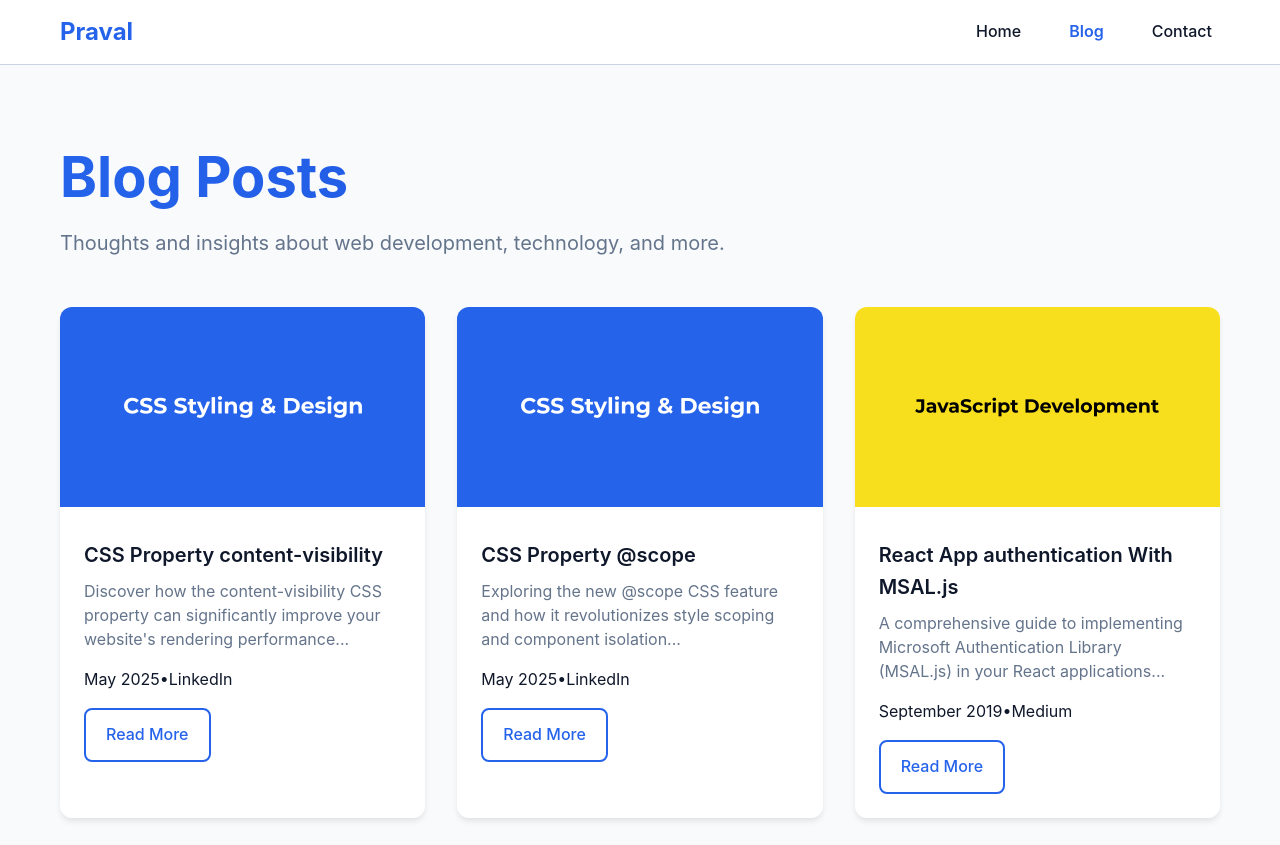
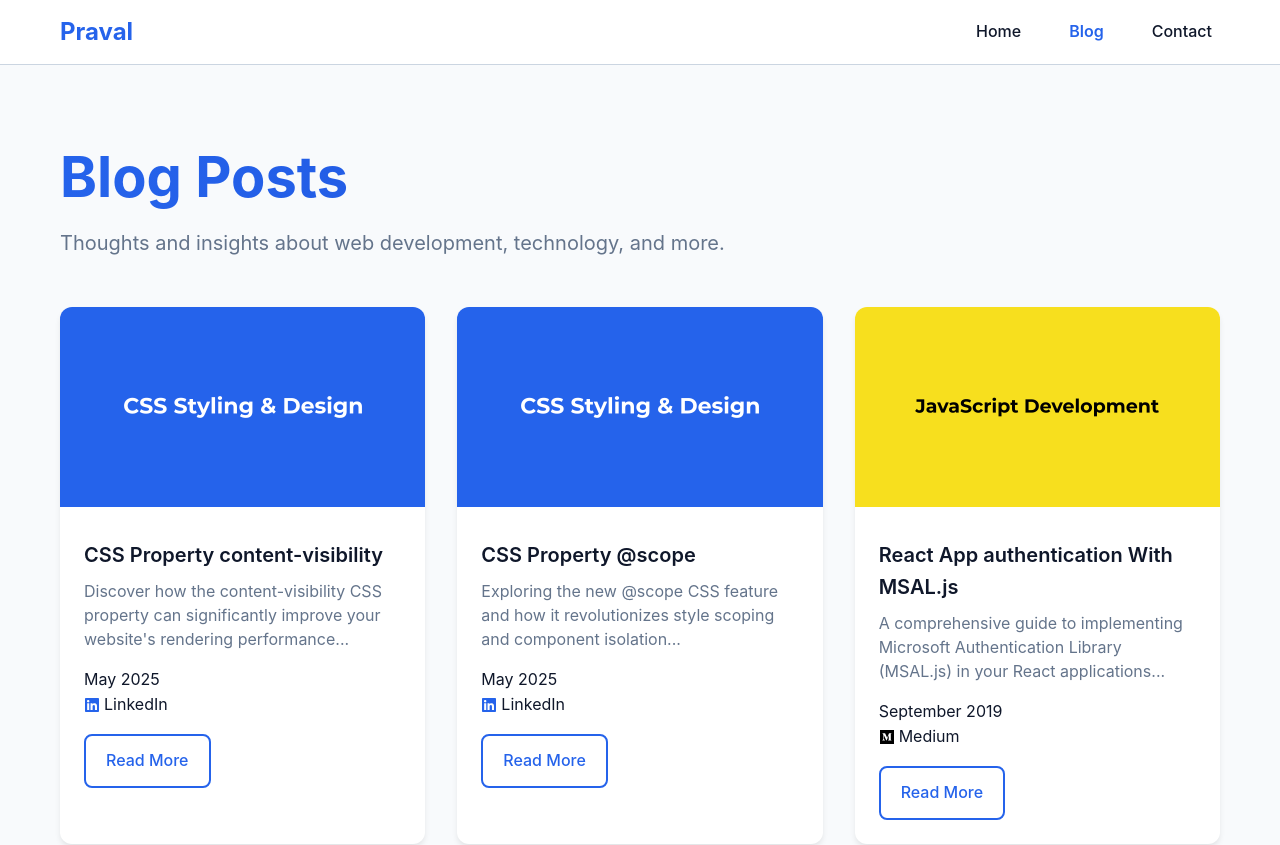
Before and after one commit to pravl/portfolio, a React (Vite) app: page /blog in a window 1280 px wide. Shown: the top 845 px of the page. Built offline with nearby package versions, Linux system fonts and the light colour scheme.

Commit message:
feat: update blog card styling with animations and fix Medium icon color

```diff
--- a/src/pages/Blog.tsx
+++ b/src/pages/Blog.tsx
@@ -1,4 +1,6 @@
 import { useState, useEffect } from 'react'
+import { FaLinkedin } from 'react-icons/fa'
+import { FaMedium } from 'react-icons/fa'
 import cssPlaceholder from '../assets/css-post-placeholder.jpg';
 import javascriptPlaceholder from '../assets/javascript-post-placeholder.jpg';
 import htmlAccessibilityPlaceholder from '../assets/html-accessibility-placeholder.jpg';
@@ -110,14 +112,29 @@ const Blog = () => {
         <div className="blog-grid">
           {posts.map((post) => (
             <article key={post.id} className="blog-card animate-fade-in">
-              <img src={post.image} alt={post.title} className="blog-image" />
+              <img
+                src={post.image}
+                alt={post.title}
+                className="blog-image"
+              />
               <div className="blog-content">
                 <h3 className="blog-title">{post.title}</h3>
                 <p className="blog-excerpt">{post.excerpt}</p>
                 <div className="blog-meta">
                   <span>{formatDate(post.date)}</span>
-                  <span>•</span>
-                  <span>{post.source === 'medium' ? 'Medium' : 'LinkedIn'}</span>
+                  <span style={{ display: 'flex', alignItems: 'center', gap: '4px' }}>
+                    {post.source === 'medium' ? (
+                      <>
+                        <FaMedium style={{ color: '#000000' }} />
+                        Medium
+                      </>
+                    ) : (
+                      <>
+                        <FaLinkedin style={{ color: '#2563eb' }} />
+                        LinkedIn
+                      </>
+                    )}
+                  </span>
                 </div>
                 <a
                   href={post.url}
--- a/src/styles/main.css
+++ b/src/styles/main.css
@@ -307,20 +307,30 @@ body {
   border-radius: 0.75rem;
   overflow: hidden;
   box-shadow: 0 4px 6px -1px rgba(0, 0, 0, 0.1);
-  transition: all 0.3s ease-in-out;
+  transition: transform 0.3s ease, box-shadow 0.3s ease;
+  cursor: pointer;
+}
+
+.blog-card:hover {
+  transform: translateY(-5px);
+  box-shadow: 0 10px 20px rgba(0, 0, 0, 0.1);
 }
 
 .blog-image {
   width: 100%;
   height: 180px;
   object-fit: cover;
-  transition: transform 0.3s ease-in-out;
+  transition: transform 0.3s ease;
 }
 
 @media (min-width: 768px) {
   .blog-image {
     height: 200px;
   }
+}
+
+.blog-card:hover .blog-image {
+  transform: scale(1.05);
 }
 
 .blog-content {
@@ -982,3 +992,26 @@ input:focus, textarea:focus {
     grid-template-columns: 1fr;
   }
 }
+
+/* Blog Card Animations */
+.blog-card {
+  transition: transform 0.3s ease, box-shadow 0.3s ease;
+  cursor: pointer;
+}
+
+.blog-card:hover {
+  transform: translateY(-5px);
+  box-shadow: 0 10px 20px rgba(0, 0, 0, 0.1);
+}
+
+.blog-image {
+  transition: transform 0.3s ease;
+}
+
+.blog-card:hover .blog-image {
+  transform: scale(1.05);
+}
+
+.blog-card .btn {
+  transition: all 0.3s ease;
+}
```
